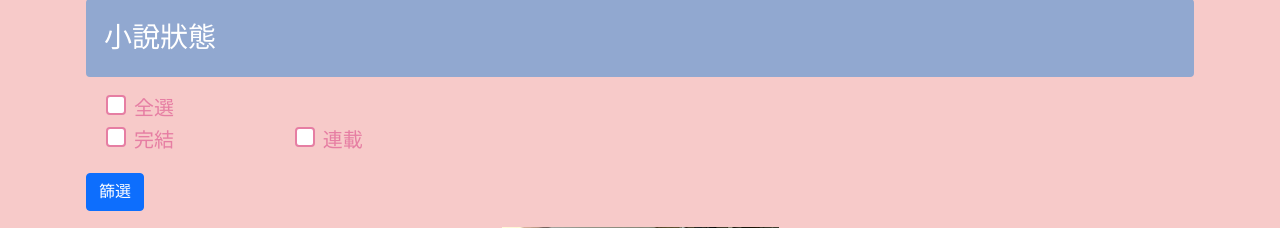
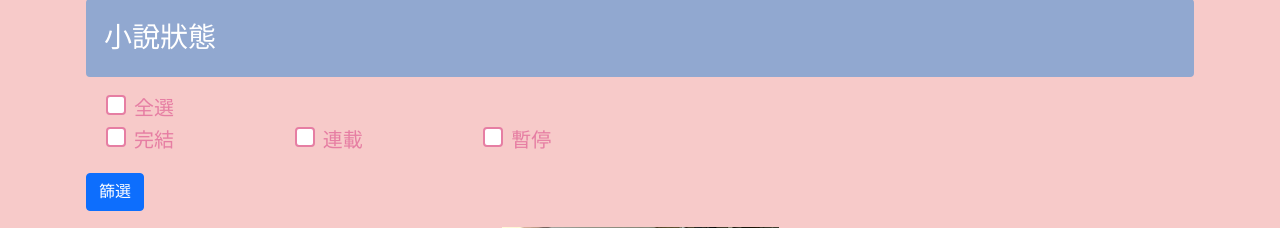
Before and after one commit to Emily0330/db_final_project, a Flask app: page / in a window 1280 px wide. Shown: the part 1021-1249 px from the top of the page. Run offline with Flask 3, Linux system fonts and the light colour scheme; some libraries are stand-ins or nearby versions.

Commit message:
Update index.html

```diff
--- a/templates/index.html
+++ b/templates/index.html
@@ -335,8 +335,9 @@
             <div class="row my-3">
                 <div class="col">
                     <label for="rangeFilter" class="form-label">篩選範圍（上限）:</label>
-                    <input type="range" class="form-range" id="rangeFilter" min="0" max="20000000" value="0">
+                    <input type="range" class="form-range" name="rangeFilter" id="rangeFilter" min="0" max="20000000" value="0">
                     <span id="rangeValue">0</span>
+                    <input type="hidden" name="rangeValue" id="hiddenRangeValue">
                 </div>
             </div>
 
@@ -350,31 +351,31 @@
             <div class="row">
                 <div class="col-md-2">
                     <div class="form-check">
-                        <input class="form-check-input" type="checkbox" name="sexual1" id="sexual1">
+                        <input class="form-check-input" type="checkbox" id="sexual1">
                         <label class="form-check-label" for="sexual1">言情</label>
                     </div>
                 </div>
                 <div class="col-md-2">
                     <div class="form-check">
-                        <input class="form-check-input" type="checkbox" name="sexual2" id="sexual2">
+                        <input class="form-check-input" type="checkbox" id="sexual2">
                         <label class="form-check-label" for="sexual2">純愛</label>
                     </div>
                 </div>
                 <div class="col-md-2">
                     <div class="form-check">
-                        <input class="form-check-input" type="checkbox" name="sexual3" id="sexual3">
+                        <input class="form-check-input" type="checkbox" id="sexual3">
                         <label class="form-check-label" for="sexual3">百合</label>
                     </div>
                 </div>
                 <div class="col-md-2">
                     <div class="form-check">
-                        <input class="form-check-input" type="checkbox" name="sexual4" id="sexual4">
+                        <input class="form-check-input" type="checkbox" id="sexual4">
                         <label class="form-check-label" for="sexual4">女尊</label>
                     </div>
                 </div>
                 <div class="col-md-2">
                     <div class="form-check">
-                        <input class="form-check-input" type="checkbox" name="sexual5" id="sexual5">
+                        <input class="form-check-input" type="checkbox" id="sexual5">
                         <label class="form-check-label" for="sexual5">無cp</label>
                     </div>
                 </div>
@@ -390,14 +391,20 @@
             <div class="row">
                 <div class="col-md-2">
                     <div class="form-check">
-                        <input class="form-check-input" type="checkbox" name="end1" id="end1">
+                        <input class="form-check-input" type="checkbox" id="end1">
                         <label class="form-check-label" for="end1">完結</label>
                     </div>
                 </div>
                 <div class="col-md-2">
                     <div class="form-check">
-                        <input class="form-check-input" type="checkbox" name="end2" id="end2">
+                        <input class="form-check-input" type="checkbox" id="end2">
                         <label class="form-check-label" for="end2">連載</label>
+                    </div>
+                </div>
+                <div class="col-md-2">
+                    <div class="form-check">
+                        <input class="form-check-input" type="checkbox" id="end3">
+                        <label class="form-check-label" for="end3">暫停</label>
                     </div>
                 </div>
             </div>
```
